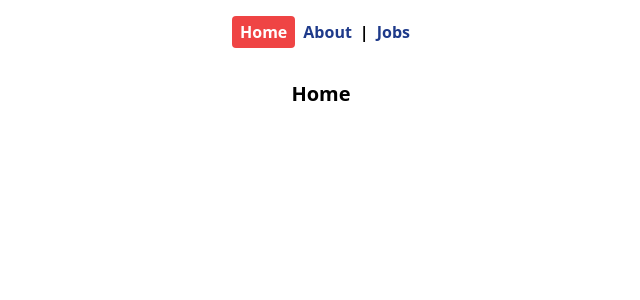
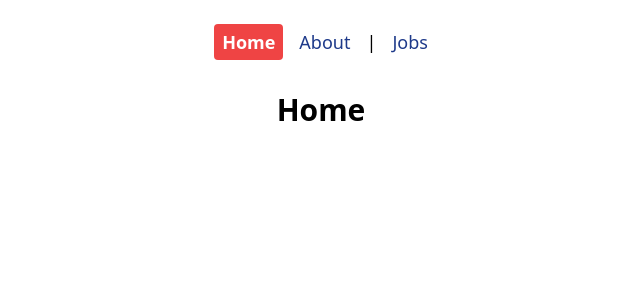
Before and after one commit to aayushbatra02/routing-project, a Vue app: page / in a window 1280 px wide. Shown: the top 300 px of the page, without its empty margins (319-959 px from the left). Built offline with nearby package versions, Linux system fonts and the light colour scheme.

Commit message:
minor bug solve

```diff
--- a/src/components/NavBar.vue
+++ b/src/components/NavBar.vue
@@ -1,23 +1,25 @@
 <template>
-  <div class="flex items-center justify-center gap-2 mt-4 font-bold">
+  <div
+    class="flex items-center justify-center gap-2 sm:gap-3 md:gap-4 mt-4 sm:mt-5 lg:mt-6 sm:text-lg"
+  >
     <RouterLink
-      activeClass="bg-red-500 text-white py-1 px-2 rounded"
+      activeClass="bg-red-500 text-white py-1 px-2 rounded  font-bold"
       class="cursor-pointer text-blue-900"
       to="/"
       >Home</RouterLink
     >
     <div v-if="$route.path.startsWith('/jobs')">|</div>
     <RouterLink
-      activeClass="bg-red-500 text-white py-1 px-2 rounded"
+      activeClass="bg-red-500 text-white py-1 px-2 rounded  font-bold"
       class="cursor-pointer text-blue-900"
       to="/about"
       >About</RouterLink
     >
     <div v-if="$route.path === '/'">|</div>
     <RouterLink
-      activeClass="bg-red-500 text-white py-1 px-2 rounded"
+      activeClass="bg-red-500 text-white py-1 px-2 rounded  font-bold"
       :class="{
-        'bg-red-500 text-white py-1 px-2 rounded':
+        'bg-red-500 text-white py-1 px-2 rounded  font-bold':
           $route.path.startsWith('/jobs'),
       }"
       class="cursor-pointer text-blue-900"
--- a/src/router/index.js
+++ b/src/router/index.js
@@ -1,10 +1,9 @@
-import { createRouter, createWebHistory } from "vue-router";
+import { createRouter, createWebHashHistory } from "vue-router";
 const HomeView = () => import("../views/HomeView.vue");
 const AboutView = () => import("../views/AboutView.vue");
 const JobsView = () => import("../views/JobsView.vue");
 const JobDetailView = () => import("../views/JobDetailView.vue");
 const notFound = () => import("@/views/NotFound.vue");
-// import NotFound from "@/views/NotFound.vue";
 
 const routes = [
   {
@@ -35,7 +34,7 @@ const routes = [
 ];
 
 const router = createRouter({
-  history: createWebHistory(process.env.BASE_URL),
+  history: createWebHashHistory(process.env.BASE_URL),
   routes,
 });
 
--- a/src/views/AboutView.vue
+++ b/src/views/AboutView.vue
@@ -1,7 +1,7 @@
 <template>
   <div>
     <NavBar></NavBar>
-    <div class="flex justify-center mt-8 text-xl font-bold">About</div>
+    <div class="flex justify-center mt-8 text-xl md:text-2xl lg:text-3xl font-bold">About</div>
   </div>
 </template>
 
--- a/src/views/HomeView.vue
+++ b/src/views/HomeView.vue
@@ -1,7 +1,7 @@
 <template>
   <div>
     <NavBar />
-    <div class="flex justify-center mt-8 text-xl font-bold">Home</div>
+    <div class="flex justify-center mt-8 text-xl md:text-2xl lg:text-3xl font-bold">Home</div>
   </div>
 </template>
 
--- a/src/views/JobDetailView.vue
+++ b/src/views/JobDetailView.vue
@@ -2,14 +2,14 @@
   <div>
     <navBar />
     <div
-      class="flex flex-col mt-8 gap-2 w-max m-auto border-2 border-black p-4 rounded"
+      class="flex flex-col mt-8 gap-2 lg:gap-4 w-max m-auto border-2 border-black p-4 lg:p-6 rounded sm:text-lg lg:text-2xl"
     >
       <div class="flex flex-row">
-        <div class="w-20 font-bold">Job Id</div>
+        <div class="w-[8rem] lg:w-[10rem] font-bold">Job Id</div>
         <div class="text-blue-900 font-bold">{{ jobId }}</div>
       </div>
       <div class="flex flex-row">
-        <div class="w-20 font-bold">Job Title</div>
+        <div class="w-[8rem] lg:w-[10rem] font-bold">Job Title</div>
         <div class="text-blue-900 font-bold">{{ job.title }}</div>
       </div>
     </div>
--- a/src/views/JobsView.vue
+++ b/src/views/JobsView.vue
@@ -2,9 +2,9 @@
   <div>
     <navBar />
     <div class="flex flex-col items-center mt-8">
-      <div class="text-xl font-bold mb-4">Jobs</div>
+      <div class="flex justify-center text-xl md:text-2xl lg:text-3xl font-bold mb-4">Jobs</div>
       <div
-        class="bg-gray-200 mb-2 w-[40%] text-center py-2 rounded font-semibold cursor-pointer"
+        class="bg-gray-200 mb-2 lg:mb-4 w-[60%] md:w-[40%] xl:w-[30%] text-center py-2 rounded cursor-pointer text-xl md:text-2xl lg:text-3xl"
         v-for="job in jobs"
         :key="job.id"
         @click="goToDetails(job.id)"
```
